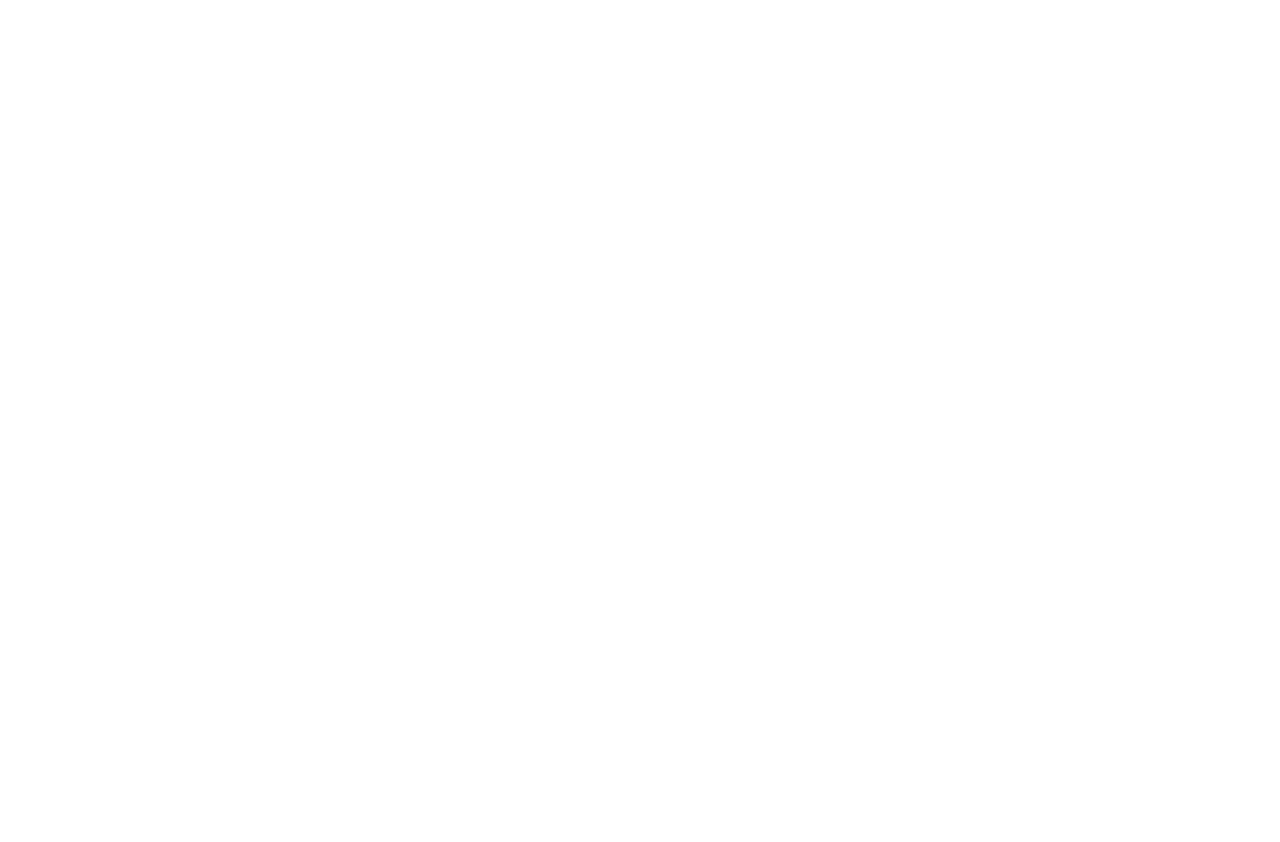
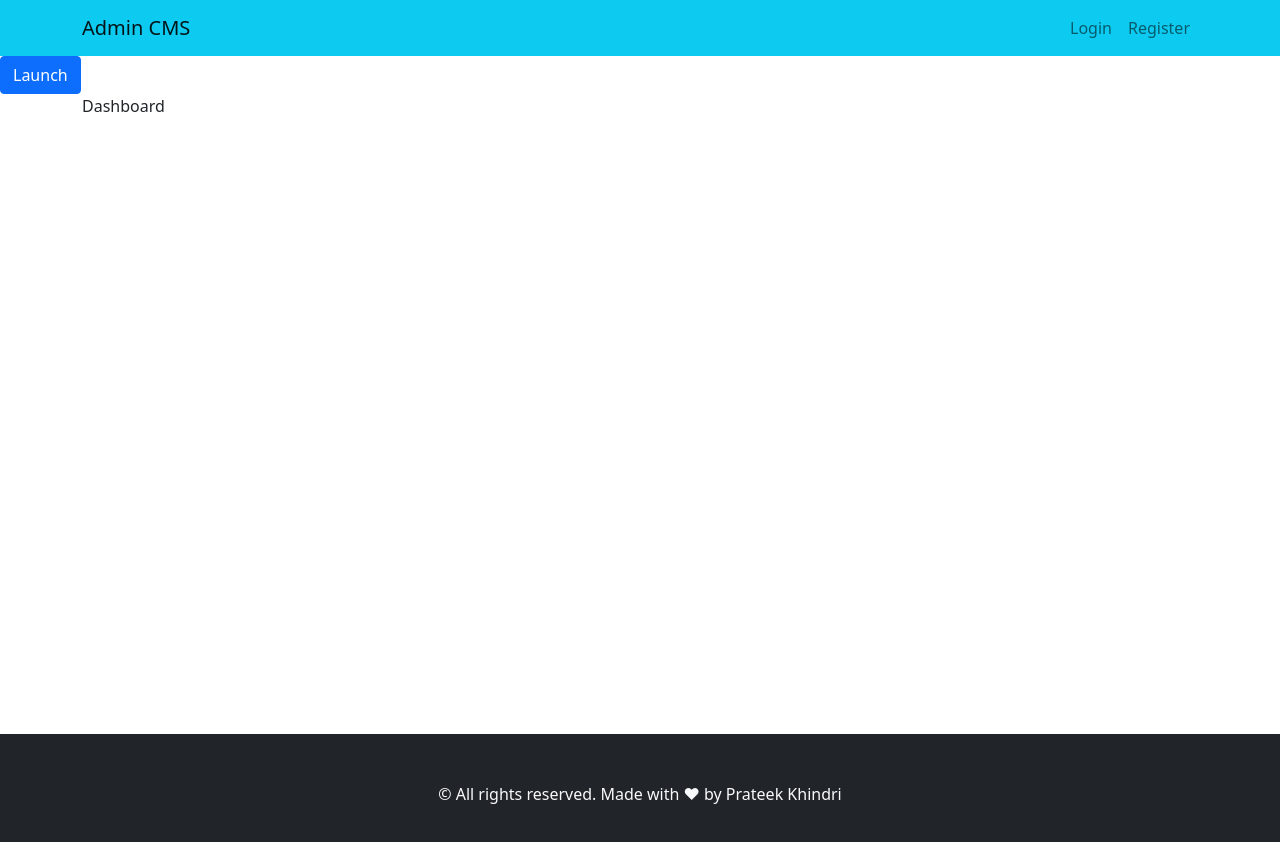
Before and after one commit to prateekkhindri/ecommerce-crm, a React (Create React App) app in the folder client/: page /dashboard in a window 1280 px wide. Before the commit this address had no page. Shown: the top 842 px of the page. Before the commit the page ends 800 px from the top, so only its background shows below. Built offline with nearby package versions, Linux system fonts and the light colour scheme.

Commit message:
Added dashboard page and offcanvas

```diff
--- a/client/src/App.js
+++ b/client/src/App.js
@@ -4,6 +4,7 @@ import Registration from "./pages/login-registration/Registration";
 import { BrowserRouter, Routes, Route } from "react-router-dom";
 import { ToastContainer } from "react-toastify";
 import EmailVerification from "./pages/login-registration/EmailVerification";
+import Dashboard from "./pages/dashboard/Dashboard";
 
 function App() {
   return (
@@ -13,6 +14,9 @@ function App() {
           <Route path="/" element={<Login />} />
           <Route path="/register" element={<Registration />} />
           <Route path="/admin-verification" element={<EmailVerification />} />
+
+          {/* Private routes todo */}
+          <Route path="/dashboard" element={<Dashboard />} />
         </Routes>
       </BrowserRouter>
       <ToastContainer theme="colored" />
--- /dev/null
+++ b/client/src/components/side-menu/SideMenu.js
@@ -0,0 +1,28 @@
+import React, { useState } from "react";
+import Button from "react-bootstrap/Button";
+import Offcanvas from "react-bootstrap/Offcanvas";
+
+export const SideMenu = () => {
+  const [show, setShow] = useState(false);
+
+  const handleClose = () => setShow(false);
+  const handleShow = () => setShow(true);
+
+  return (
+    <>
+      <Button variant="primary" onClick={handleShow}>
+        Launch
+      </Button>
+
+      <Offcanvas show={show} onHide={handleClose}>
+        <Offcanvas.Header closeButton>
+          <Offcanvas.Title>Offcanvas</Offcanvas.Title>
+        </Offcanvas.Header>
+        <Offcanvas.Body>
+          Some text as placeholder. In real life you can have the elements you
+          have chosen. Like, text, images, lists, etc.
+        </Offcanvas.Body>
+      </Offcanvas>
+    </>
+  );
+};
--- /dev/null
+++ b/client/src/layout/AdminLayout.js
@@ -0,0 +1,21 @@
+import React from "react";
+import { SideMenu } from "../components/side-menu/SideMenu";
+import { Footer } from "./Footer";
+import { Header } from "./Header";
+
+export const AdminLayout = ({ children }) => {
+  return (
+    <div>
+      {/* Header */}
+      <Header />
+
+      <SideMenu />
+
+      {/* Main body */}
+      <main className="main container">{children}</main>
+
+      {/* Footer */}
+      <Footer />
+    </div>
+  );
+};
--- /dev/null
+++ b/client/src/pages/dashboard/Dashboard.js
@@ -0,0 +1,8 @@
+import React from "react";
+import { AdminLayout } from "../../layout/AdminLayout";
+
+const Dashboard = () => {
+  return <AdminLayout>Dashboard</AdminLayout>;
+};
+
+export default Dashboard;
--- a/client/src/pages/login-registration/Login.js
+++ b/client/src/pages/login-registration/Login.js
@@ -1,8 +1,17 @@
-import React from "react";
+import React, { useEffect } from "react";
 import { LoginForm } from "../../components/login-form/LoginForm";
 import { MainLayout } from "../../layout/MainLayout";
+import { useSelector } from "react-redux";
+import { useNavigate } from "react-router-dom";
 
 const Login = () => {
+  const navigate = useNavigate();
+  const { user } = useSelector((state) => state.userStore);
+
+  useEffect(() => {
+    user._id && navigate("/dashboard");
+  }, [navigate, user]);
+
   return (
     <MainLayout>
       <div className="reg-form d-flex justify-content-center">
```
